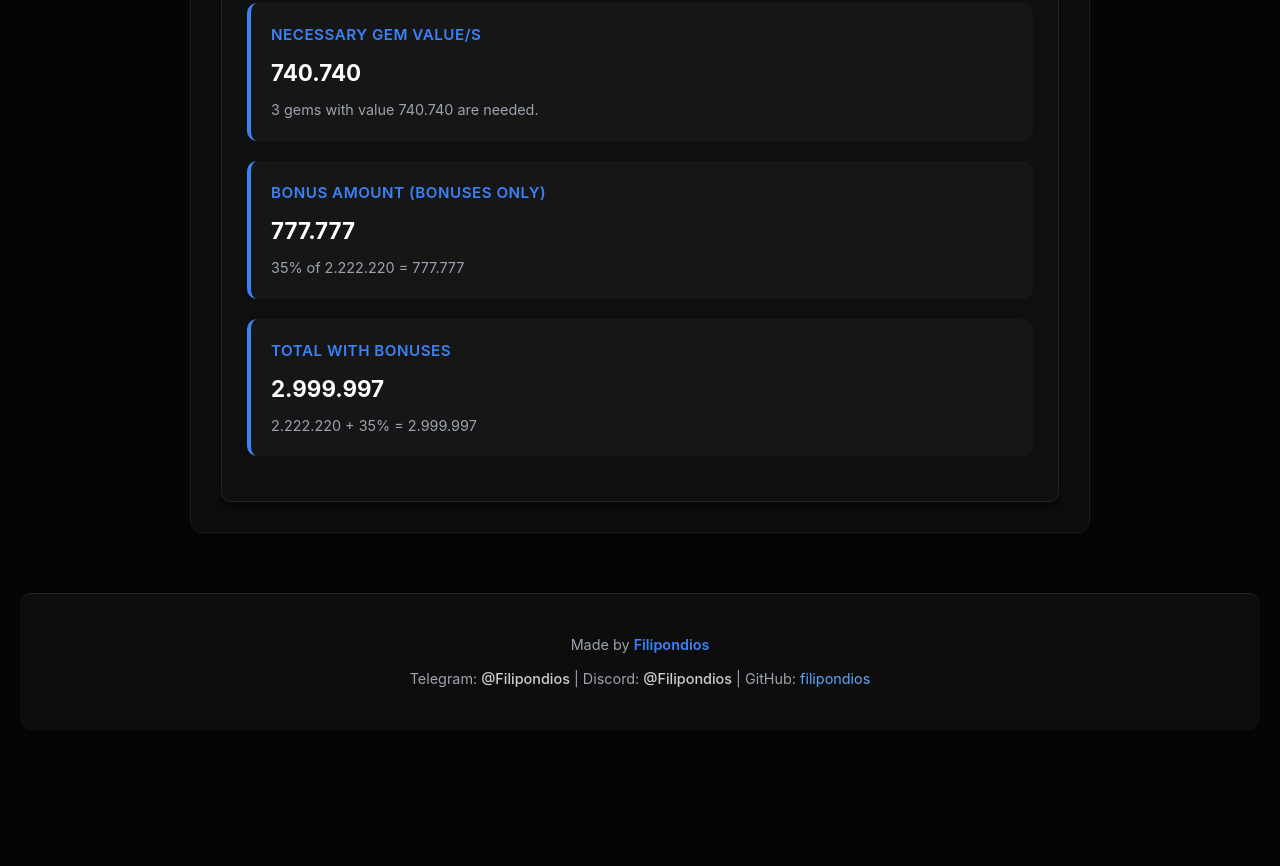
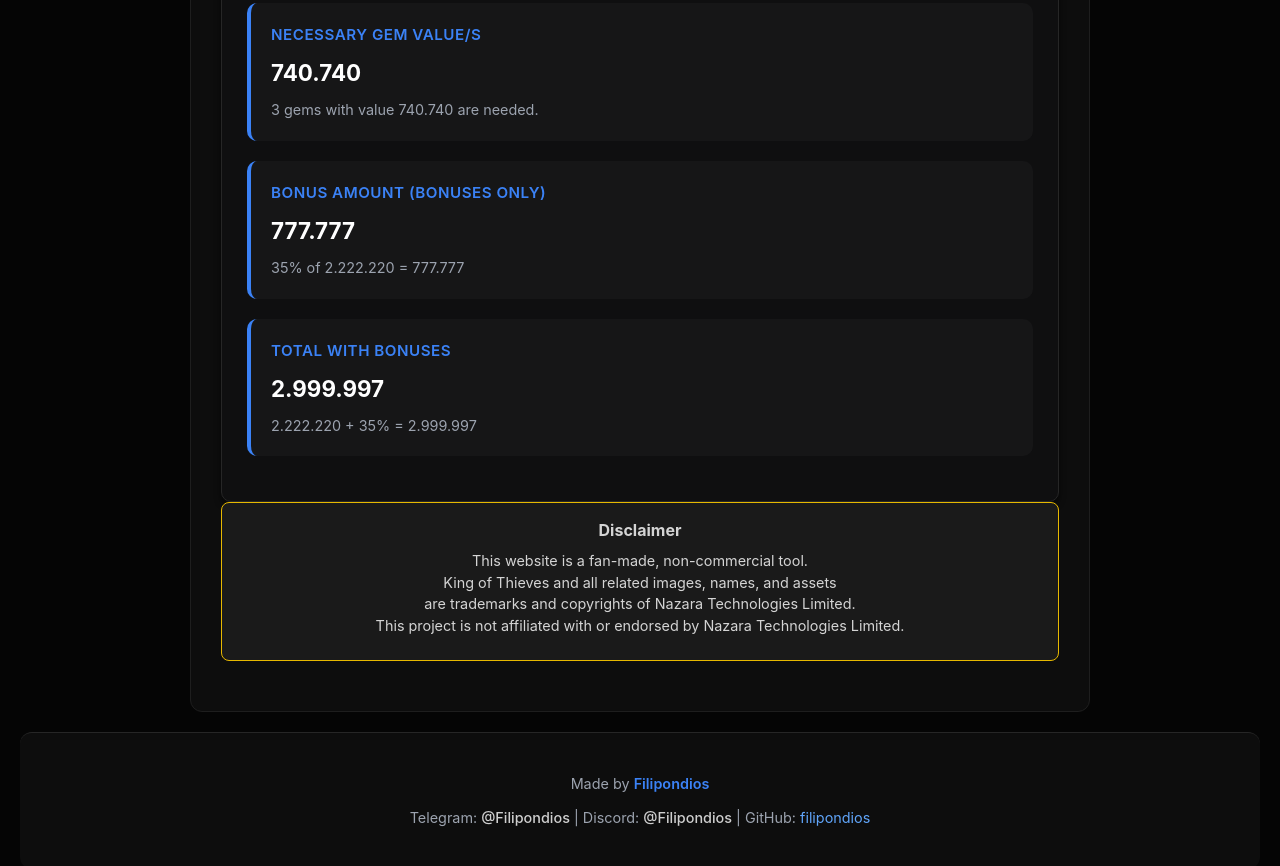
Before and after one commit to filipondios/kotcalc, a plain HTML site: page index.html in a window 1280 px wide. Shown: the part 1304-2170 px from the top of the page. Before the commit the page ends 2054 px from the top, so only its background shows below. Drawn offline with Linux system fonts and the light colour scheme.

Commit message:
add copiright disclaimer and change footer margin

```diff
--- a/index.html
+++ b/index.html
@@ -74,12 +74,12 @@
                         <div class="checkbox-group objective-option">
                             <input type="checkbox" name="objective" id="obj-max-check" class="objective-check" checked>
                             <img src="img/perfect-gem.png" alt="perfect gem" class="bonus-icon">
-                            <label for="obj-max-check">2999997 (perfect)</label>
+                            <label for="obj-max-check">2999997</label>
                         </div>
                         <div class="checkbox-group objective-option">
                             <input type="checkbox" name="objective" id="obj-min-check" class="objective-check">
                             <img src="img/gem-blue-8.png" alt="gem blue" class="bonus-icon">
-                            <label for="obj-min-check">999999 (semi)</label>
+                            <label for="obj-min-check">999999</label>
                         </div>
                     </div>
                 </div>
@@ -117,6 +117,13 @@
                 </div>
             </div>
         </div>
+        <div class="disclaimer">
+            <p><strong>Disclaimer</strong></p>
+            <p>This website is a fan-made, non-commercial tool.<br>
+            King of Thieves and all related images, names, and assets<br>
+            are trademarks and copyrights of Nazara Technologies Limited.<br>
+            This project is not affiliated with or endorsed by Nazara Technologies Limited.</p>
+        </div>
     </div>
 
     <footer class="footer">
--- a/main.css
+++ b/main.css
@@ -321,10 +321,9 @@ button:hover {
     background: #575757;
 }
 
-/* Footer styling */
 .footer {
     text-align: center;
-    margin-top: 60px;
+    margin-top: 20px;
     padding: 30px 20px;
     background-color: #0d0d0d;
     border-top: 1px solid #262626;
@@ -359,6 +358,27 @@ button:hover {
     text-decoration: underline;
 }
 
+.disclaimer {
+    background-color: #1a1a1a;
+    border: 1px solid #e6b800;
+    border-radius: 8px;
+    padding: 15px;
+    margin-bottom: 20px;
+    text-align: center;
+    font-size: 0.9rem;
+    color: #d4d4d4;
+    line-height: 1.5;
+}
+
+.disclaimer p {
+    margin: 8px 0;
+}
+
+.disclaimer p:first-child {
+    margin-top: 0;
+    font-size: 1rem;
+}
+
 img {
     user-select: none;
     -webkit-user-select: none;
```
